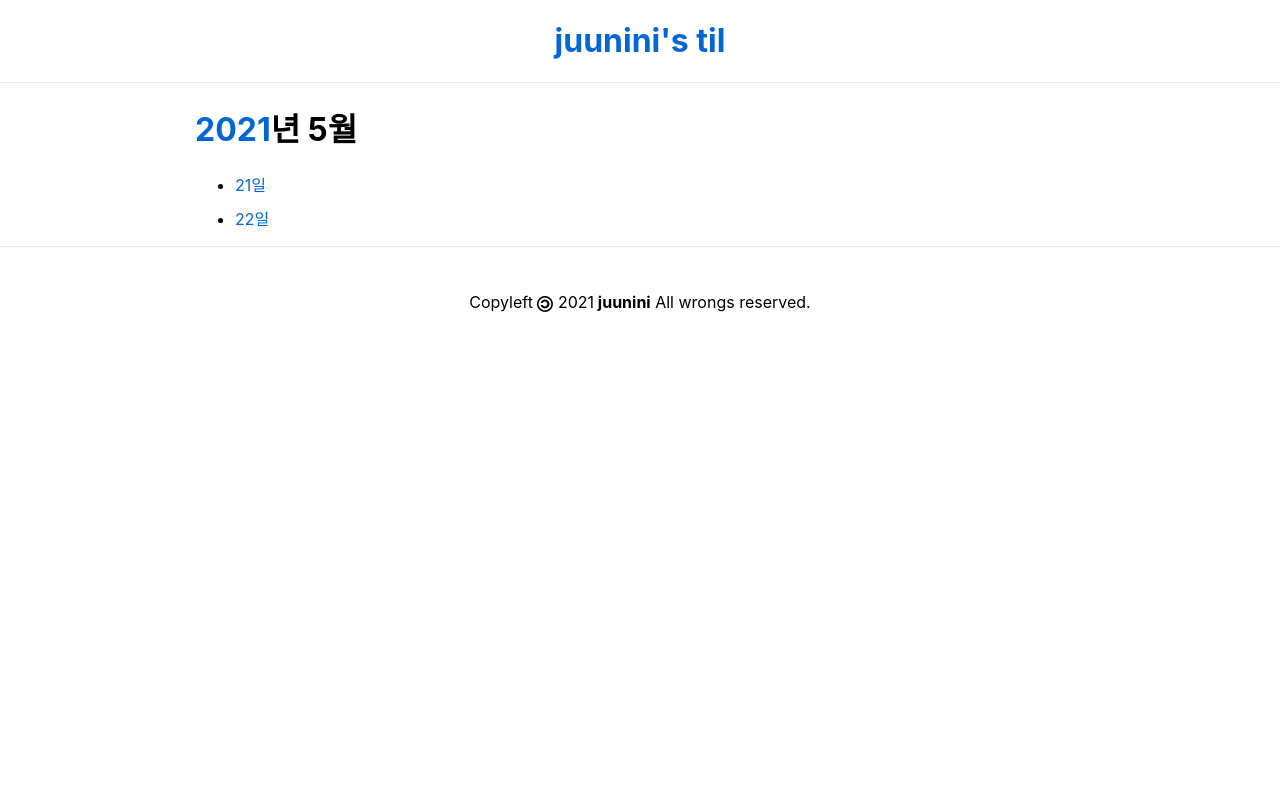
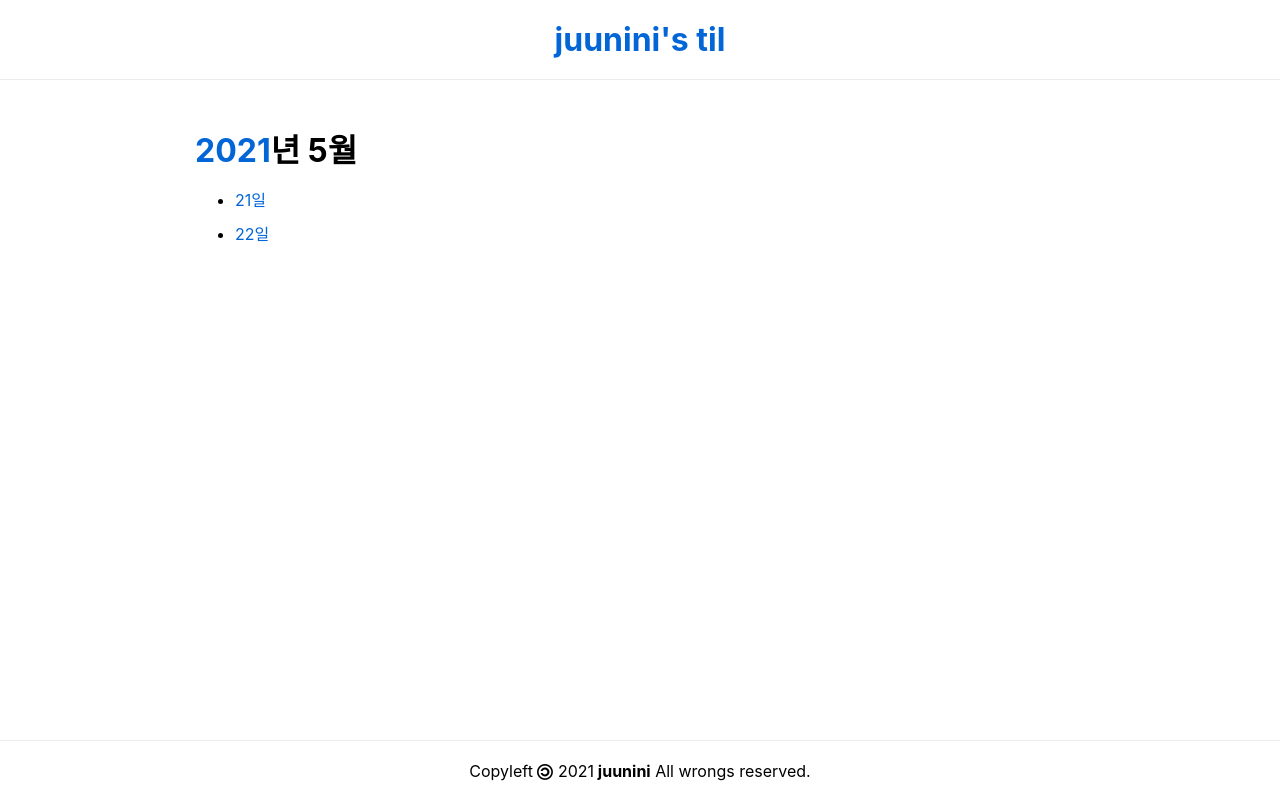
Before and after one commit to juunini/til, a Next.js app: page /til/2021/5 in a window 1280 px wide. Built offline with nearby package versions, Linux system fonts and the light colour scheme.

Commit message:
Using header - main - footer layout

```diff
--- a/pages/_app.tsx
+++ b/pages/_app.tsx
@@ -11,7 +11,9 @@ export default function App({ Component, pageProps }: AppProps) {
     <>
       <Head />
       <Header />
-      <Component {...pageProps} />
+      <main>
+        <Component {...pageProps} />
+      </main>
       <Footer />
     </>
   );
--- a/pages/index.tsx
+++ b/pages/index.tsx
@@ -5,7 +5,6 @@ import { dir, internalURI } from 'lib/til';
 
 export default function Home({ years }: { years: string[] }) {
   return (
-    <main>
     <ul>
       {
         years.map((year: string): JSX.Element => (
@@ -15,7 +14,6 @@ export default function Home({ years }: { years: string[] }) {
         ))
       }
     </ul>
-    </main>
   );
 }
 
--- a/pages/til/[year].tsx
+++ b/pages/til/[year].tsx
@@ -16,7 +16,7 @@ type Props = {
 
 export default function Year({ year, months }: Props): JSX.Element {
   return (
-    <main>
+    <>
       <h1>{`${year}년`}</h1>
 
       <ul>
@@ -28,7 +28,7 @@ export default function Year({ year, months }: Props): JSX.Element {
           ))
         }
       </ul>
-    </main>
+    </>
   );
 }
 
--- a/pages/til/[year]/[month].tsx
+++ b/pages/til/[year]/[month].tsx
@@ -18,7 +18,7 @@ type Props = {
 
 export default function Month({ year, month, days }: Props): JSX.Element {
   return (
-    <main>
+    <>
       <h1>
         <Link href={internalURI(year)}>{year}</Link>
         년
@@ -34,7 +34,7 @@ export default function Month({ year, month, days }: Props): JSX.Element {
           ))
         }
       </ul>
-    </main>
+    </>
   );
 }
 
--- a/pages/til/[year]/[month]/[day].tsx
+++ b/pages/til/[year]/[month]/[day].tsx
@@ -29,7 +29,6 @@ export default function Day({
         <meta name="description" content={`${year}년 ${month}월 ${day}일`} />
       </Head>
 
-      <main>
       <h1>
         <Link href={internalURI(year)}>{year}</Link>
         {'년 '}
@@ -37,7 +36,6 @@ export default function Day({
         {'월 '}
         {`${day}일`}
       </h1>
-      </main>
 
       <Markdown>{content}</Markdown>
     </>
--- a/styles/globals.css
+++ b/styles/globals.css
@@ -15,6 +15,10 @@ a {
   box-sizing: border-box;
 }
 
+h1 {
+  margin: 0;
+}
+
 header .container, main, footer .container {
   box-sizing: border-box;
   min-width: 200px;
@@ -23,13 +27,24 @@ header .container, main, footer .container {
   padding: 0 45px;
 }
 
+main {
+  min-height: calc(100vh - 140px);
+  padding: 45px;
+}
+
 @media (max-width: 767px) {
   header .container, main {
     padding: 0 15px;
   }
+
+  main {
+    padding: 15px;
+  }
 }
 
 header {
+  height: 80px;
+  line-height: 80px;
   text-align: center;
   border-bottom: 1px solid #eaecef;
 }
@@ -47,20 +62,18 @@ main li {
 }
 
 footer {
+  display: table;
+  width: 100%;
+  height: 60px;
   text-align: center;
   border-top: 1px solid #eaecef;
 }
 
 footer .container {
-  padding: 45px;
-}
-
-@media (max-width: 767px) {
-  footer .container {
-    padding: 15px;
-  }
+  display: table-cell;
+  vertical-align: middle;
 }
 
 footer img {
-  vertical-align: bottom;
+  vertical-align: middle;
 }
```
Also changed, not shown: public/github-markdown.css (+2 -6 lines), til/2021/5/21.md (+0 -2 lines), til/2021/5/22.md (+0 -2 lines). Lines whose indentation alone changed are shown as unchanged.
